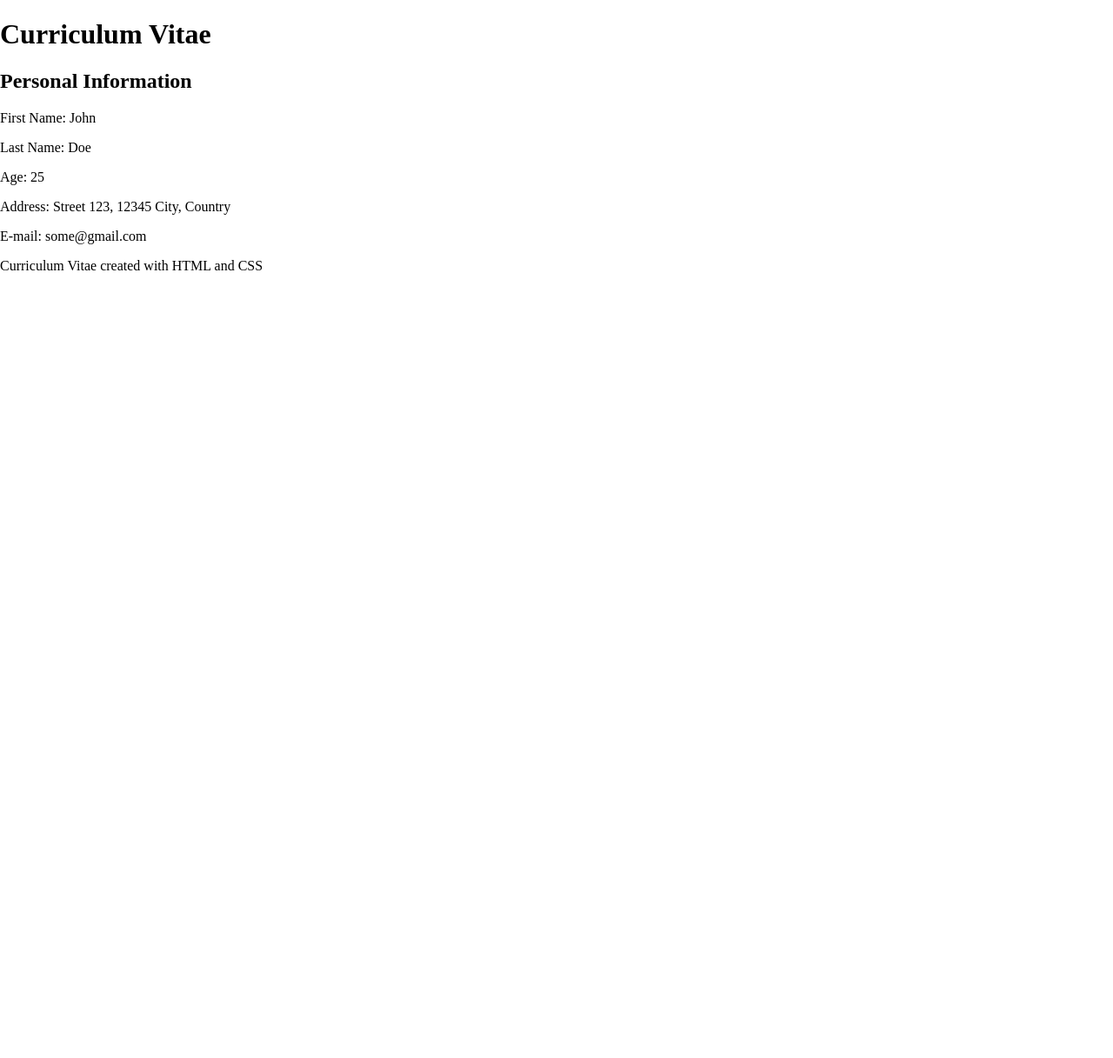
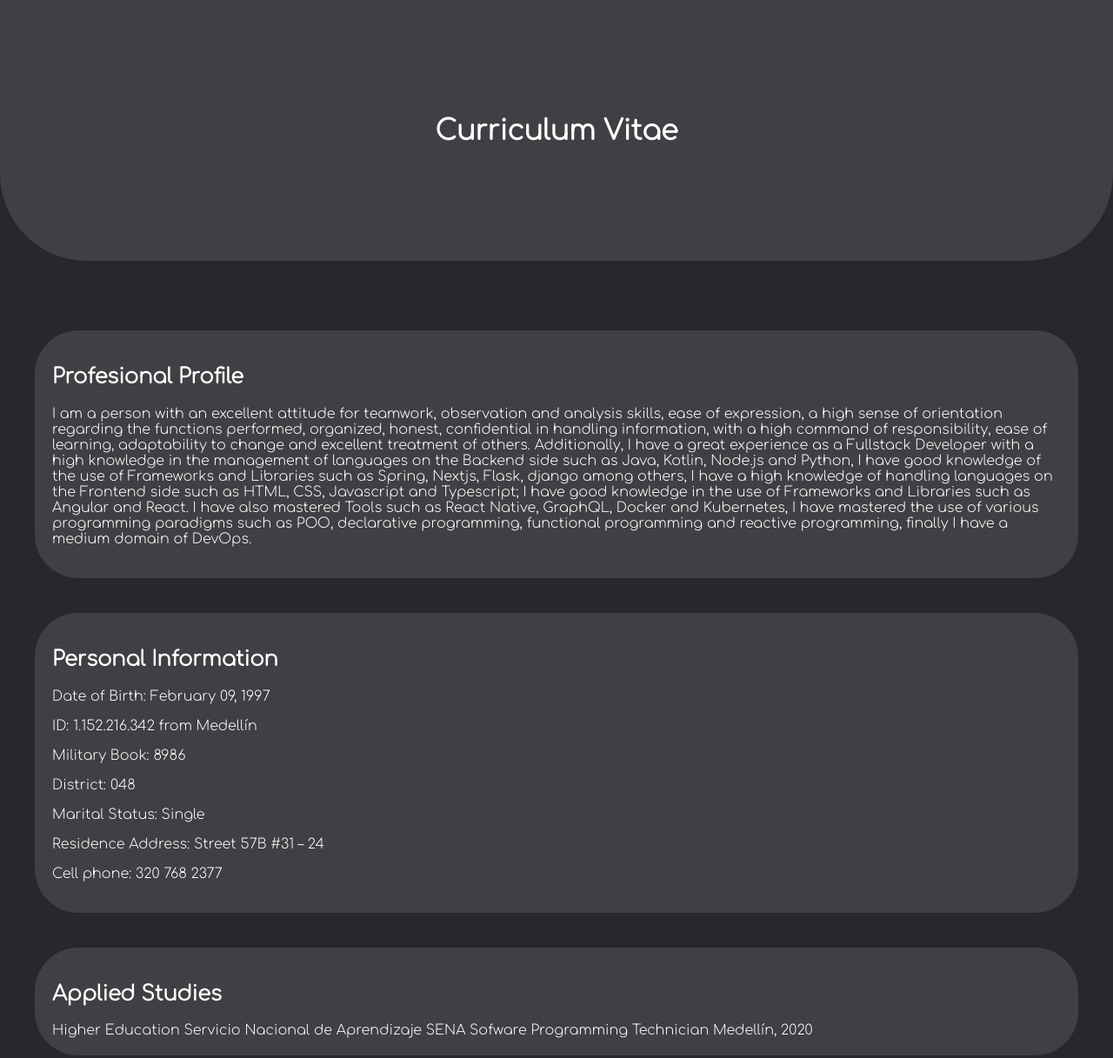
Before and after one commit to Jhower161/curriculum_vitae, a website: page src/index.html in a window 1280 px wide. Shown: the top 1217 px of the page at 87% size. Before the commit the page ends 800 px from the top, so only its background shows below. Drawn offline with Linux system fonts and the light colour scheme.

Commit message:
First data entered

```diff
--- a/src/css/style.css
+++ b/src/css/style.css
@@ -1,4 +1,69 @@
+@import url('https://fonts.googleapis.com/css2?family=Comfortaa:wght@300&display=swap');
+
+html, body {
+    height: 100%;
+}
+
 body {
     margin: 0;
     padding: 0;
+    font-family: 'Comfortaa', cursive;
+    background-color: #27282c;
+    color: white;
 }
+
+*::-webkit-scrollbar-track {
+    -webkit-box-shadow: inset 0 0 6px rgba(0,0,0,0.3);
+    background-color: #F5F5F5b8;
+    border-radius: 7px;
+}
+
+*::-webkit-scrollbar {
+    width: 7px;
+    height: 7px;
+    background-color: #F5F5F5b8;
+}
+
+*::-webkit-scrollbar-thumb {
+    border-radius: 7px;
+    background-image: -webkit-gradient(linear,
+    left bottom,
+    left top,
+    color-stop(0.44, rgb(106,106,106)));
+}
+
+.header-container {
+    height: 300px;
+    display: flex;
+    flex-direction: row;
+    box-sizing: border-box;
+    place-content: center;
+    align-items: center;
+    background-color: #ffffff1c;
+    border-radius: 0 0 100px 100px;
+}
+
+.main-container {
+    padding: 80px 40px;
+    display: flex;
+    flex-direction: column;
+    box-sizing: border-box;
+    gap: 40px;
+}
+
+.card {
+    padding: 20px;
+    background-color: #ffffff1c;
+    border-radius: 50px;
+}
+
+.footer-container {
+    height: 300px;
+    display: flex;
+    flex-direction: column;
+    box-sizing: border-box;
+    place-content: center;
+    align-items: center;
+    background-color: #ffffff1c;
+    border-radius: 100px 100px 0 0;
+}
--- a/src/index.html
+++ b/src/index.html
@@ -7,43 +7,87 @@
 </head>
 <body>
 
-<header>
-    <div class="container">
-        <div class="row">
-            <div class="col-12">
-                <h1>Curriculum Vitae</h1>
-            </div>
-        </div>
-    </div>
+<header class="header-container">
+    <h1>Curriculum Vitae</h1>
+    <nav></nav>
 </header>
 
-<main>
-    <div class="container">
-        <div class="row">
-            <div class="col-12">
-                <h2>Personal Information</h2>
-            </div>
+<main class="main-container">
+
+    <div class="card">
+
+        <h2>Profesional Profile</h2>
+
+        <p>
+            I am a person with an excellent attitude for teamwork, observation and analysis skills,
+            ease of expression, a high sense of orientation regarding the functions performed, organized, honest,
+            confidential in handling information, with a high command of responsibility, ease of learning,
+            adaptability to change and excellent treatment of others.
+
+            Additionally, I have a great experience as a Fullstack Developer with a high knowledge in
+            the management of languages on the Backend side such as Java, Kotlin, Node.js and Python,
+            I have good knowledge of the use of Frameworks and Libraries such as Spring, Nextjs, Flask,
+            django among others, I have a high knowledge of handling languages on the Frontend side
+            such as HTML, CSS, Javascript and Typescript; I have good knowledge in the use of Frameworks and
+            Libraries such as Angular and React. I have also mastered Tools such as React Native, GraphQL,
+            Docker and Kubernetes, I have mastered the use of various programming paradigms such as POO,
+            declarative programming, functional programming and reactive programming, finally I have a medium
+            domain of DevOps.
+        </p>
+
+    </div>
+
+    <div class="card">
+
+        <h2>Personal Information</h2>
+
+        <div>
+
+            <p>Date of Birth: <span>February 09, 1997</span></p>
+            <p>ID: <span>1.152.216.342 from Medellín</span></p>
+            <p>Military Book: <span>8986</span></p>
+            <p>District: <span>048</span></p>
+            <p>Marital Status: <span>Single</span></p>
+            <p>Residence Address: <span>Street 57B #31 – 24</span></p>
+            <p>Cell phone: <span>320 768 2377</span></p>
+
         </div>
-        <div class="row">
-            <div class="col-12">
-                <p>First Name: <span>John</span></p>
-                <p>Last Name: <span>Doe</span></p>
-                <p>Age: <span>25</span></p>
-                <p>Address: <span>Street 123, 12345 City, Country</span></p>
-                <p>E-mail: <span>some@gmail.com</span></p>
-            </div>
+
+    </div>
+
+    <div class="card">
+
+        <h2>Applied Studies</h2>
+
+        <div>
+            Higher Education
+
+            Servicio Nacional de Aprendizaje SENA
+            Sofware Programming Technician
+            Medellín, 2020
         </div>
+
     </div>
+
+    <div class="card">
+
+        <h2>Work Experience</h2>
+
+        <div>
+            INTEGRAL SOFTWARE S.A.S.
+            Immediate Boss: Israel Villegas
+            Cell phone: 313 871 2185
+            Job Title: Senior Developer
+            Time worked: 3 years
+        </div>
+
+    </div>
+
 </main>
 
-<footer>
-    <div class="container">
-        <div class="row">
-            <div class="col-12">
-                <p>Curriculum Vitae created with HTML and CSS</p>
-            </div>
-        </div>
-    </div>
+<footer class="footer-container">
+    <p>Curriculum Vitae created with HTML and CSS</p>
+    <p>Created by Jhower Orozco</p>
 </footer>
 
 <script src="./js/main.js"></script>
```
